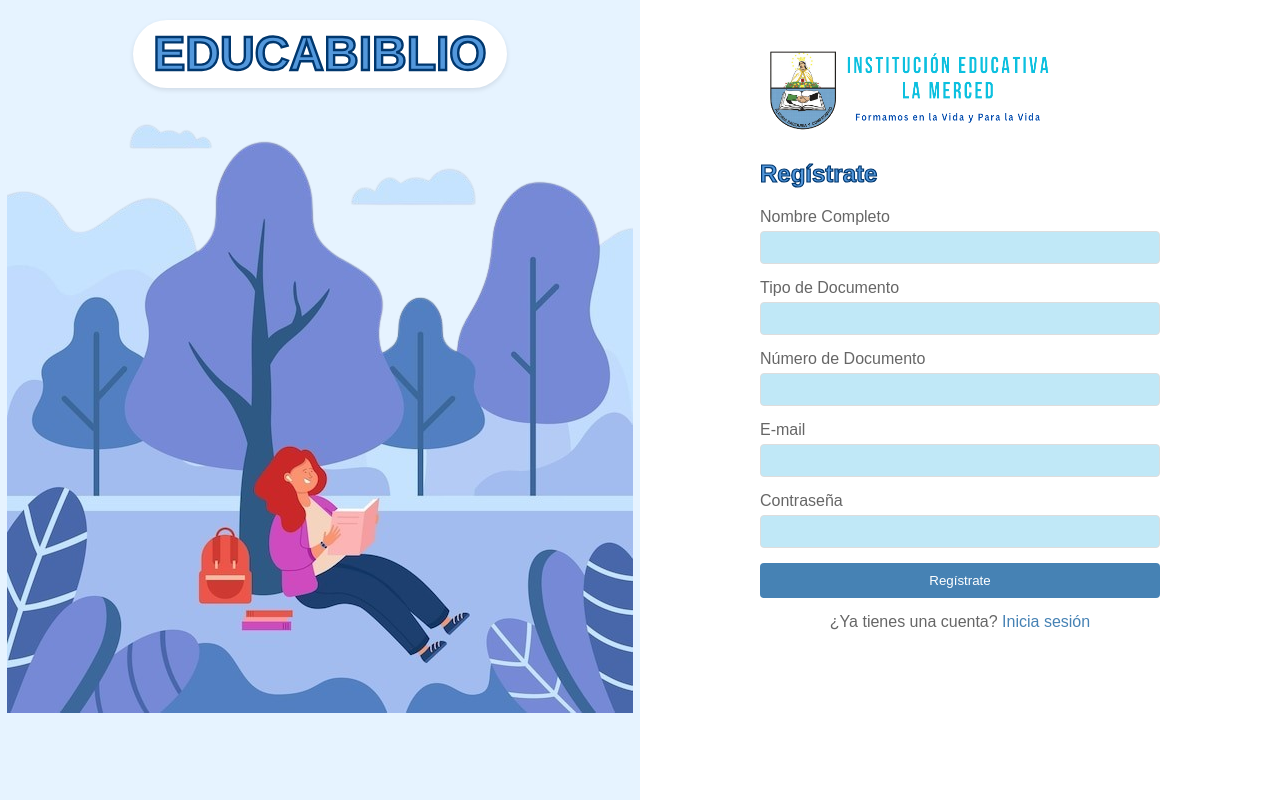
After one commit to Deilys0204/Gestion_Biblioteca_Escolar, a PHP site: page /Registro.php in a window 1280 px wide. The commit adds this page. Run offline with PHP 8.4, Linux system fonts and the light colour scheme.

Commit message:
Se paso el codigo a php

```diff
--- a/Registro.css
+++ b/Registro.css
@@ -25,7 +25,7 @@ h2 {
     color: #4682B4;
     margin: 0;
 }
-.left-side {
+.lado-izquierdo {
     width: 50%;
     background-color: #e6f3ff;
     display: flex;
@@ -38,15 +38,23 @@ h2 {
 .title {
     position: absolute;
     top: 20px;
-    font-size: 24px;
+    font-size: 3em;
     font-weight: bold;
-    color: #4682B4;
     background-color: white;
     padding: 10px 20px;
     border-radius: 50px;  /* Esto crea el efecto de óvalo */
     box-shadow: 0 2px 5px rgba(0,0,0,0.1);
+    font-family: "Bungee", sans-serif;
+    color: transparent;
+    -webkit-text-stroke: 0.05em #00376e;
+    display: inline-block;
+    text-align: center;
+    line-height: 1;
+    margin: 0;
+    color:#5398dc;
 }
-.right-side {
+
+.lado-derecho {
     width: 50%;
     padding: 40px;
     box-sizing: border-box;
@@ -57,8 +65,14 @@ h2 {
     margin: 0 auto;
 }
 h2 {
-    color: #4682B4;
     margin-bottom: 20px;
+    font-family: "Bungee", sans-serif;
+    color: transparent;
+    -webkit-text-stroke: 0.05em #00376e;
+    display: inline-block;
+    text-align: center;
+
+    color:#5398dc;
 }
 .form-group {
     margin-bottom: 15px;
--- /dev/null
+++ b/Registro.php
@@ -0,0 +1,50 @@
+<!DOCTYPE html>
+<html lang="es">
+<head>
+    <meta charset="UTF-8">
+    <meta name="viewport" content="width=device-width, initial-scale=1.0">
+    <title>Educabiblio</title>
+    <link rel="stylesheet" href="Registro.css">
+</head>
+<body>
+    <div class="container">
+        <div class="lado-izquierdo">
+            <div class="title">EDUCABIBLIO</div>
+            <img src="img/Imagen.png" alt="">
+        </div>
+        <div class="lado-derecho">
+            <div class="form-container">
+                <div class="header">
+                <img src="img/logo.png" alt="Logo" class="logo">
+                </div>
+                <h2>Regístrate</h2>
+                <!-- Formulario de registro -->
+                <form method="POST" action="Registro.php">
+                    <div class="form-group">
+                        <label for="nombre">Nombre Completo</label>
+                        <input type="text" id="nombre" name="nombre">
+                    </div>
+                    <div class="form-group">
+                        <label for="tipo-documento">Tipo de Documento</label>
+                        <input type="text" id="tipo-documento" name="tipo-documento">
+                    </div>
+                    <div class="form-group">
+                        <label for="numero-documento">Número de Documento</label>
+                        <input type="text" id="numero-documento" name="numero-documento">
+                    </div>
+                    <div class="form-group">
+                        <label for="email">E-mail</label>
+                        <input type="email" id="email" name="email">
+                    </div>
+                    <div class="form-group">
+                        <label for="password">Contraseña</label>
+                        <input type="password" id="password" name="password">
+                    </div>
+                    <button type="submit">Regístrate</button>
+                </form>
+                <p class="login-link">¿Ya tienes una cuenta? <a href="#">Inicia sesión</a></p>
+            </div>
+        </div>
+    </div>
+</body>
+</html>
```
Also changed, not shown: Registro.html (deleted, +0 -52 lines).
